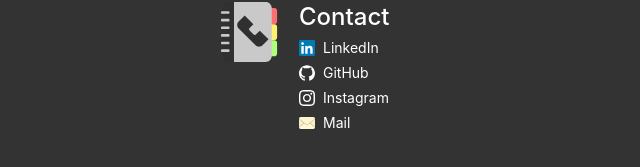
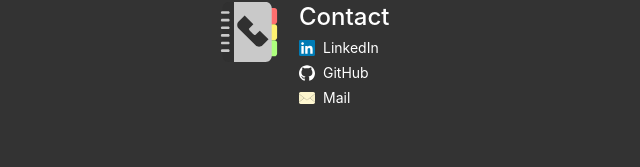
Before and after one commit to josephxlara/-Personal-Website, a React (Create React App) app: page / in a window 1280 px wide. Shown: the part 1289-1456 px from the top of the page, without its empty margins (321-961 px from the left). Built offline with nearby package versions, Linux system fonts and the light colour scheme.

Commit message:
removed insta link

```diff
--- a/src/Constants/SoftwareEngineer.js
+++ b/src/Constants/SoftwareEngineer.js
@@ -167,11 +167,6 @@ const SoftwareEngineer = [
                 icon: GitHub
             },
             {
-                item: 'Instagram',
-                link: 'https://www.instagram.com/ferrari__lambo__r8/',
-                icon: Instagram
-            },
-            {
                 item: 'Mail',
                 link: 'mailto: josephlara905@gmail.com',
                 icon: Mail
```
